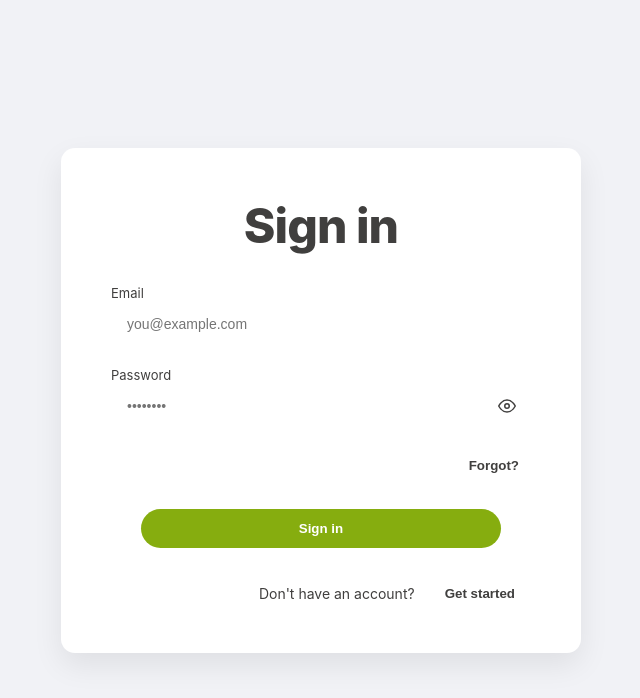
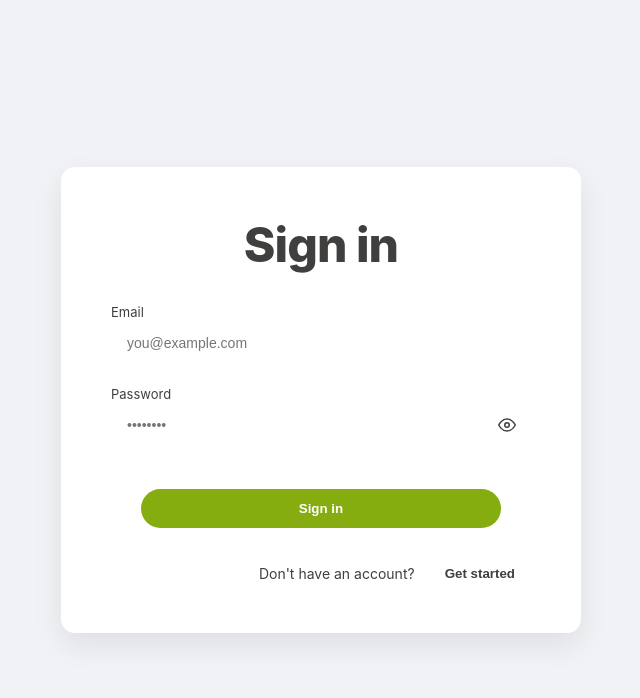
Before and after one commit to simaruhussen/Personal-Finance-Tracker, a React (Vite) app: page /login in a window 1280 px wide. Shown: the top 698 px of the page, without its empty margins (275-915 px from the left). Built offline with nearby package versions, Linux system fonts and the light colour scheme.

Commit message:
recactoring-signin

```diff
--- a/src/pages/SignIn.tsx
+++ b/src/pages/SignIn.tsx
@@ -132,18 +132,9 @@ export default function SignIn(): JSX.Element {
             )}
           </div>
 
-          <div style={{ width: "100%", display: "flex", justifyContent: "flex-end", marginTop: 12 }}>
-            <button
-              type="button"
-              onClick={() => alert("Forgot password flow (not implemented)")}
-              className="auth-ghost"
-              style={{ padding: "8px 12px", borderRadius: 16, color: "rgb(var(--accent-rgb))" }}
-            >
-              Forgot?
-            </button>
-          </div>
 
-          <div style={{ display: "flex", justifyContent: "center", width: "100%", marginTop: 8 }}>
+
+          <div style={{ display: "flex", justifyContent: "center", width: "100%", marginTop: 24 }}>
             <button
               type="submit"
               className="auth-btn"
```
